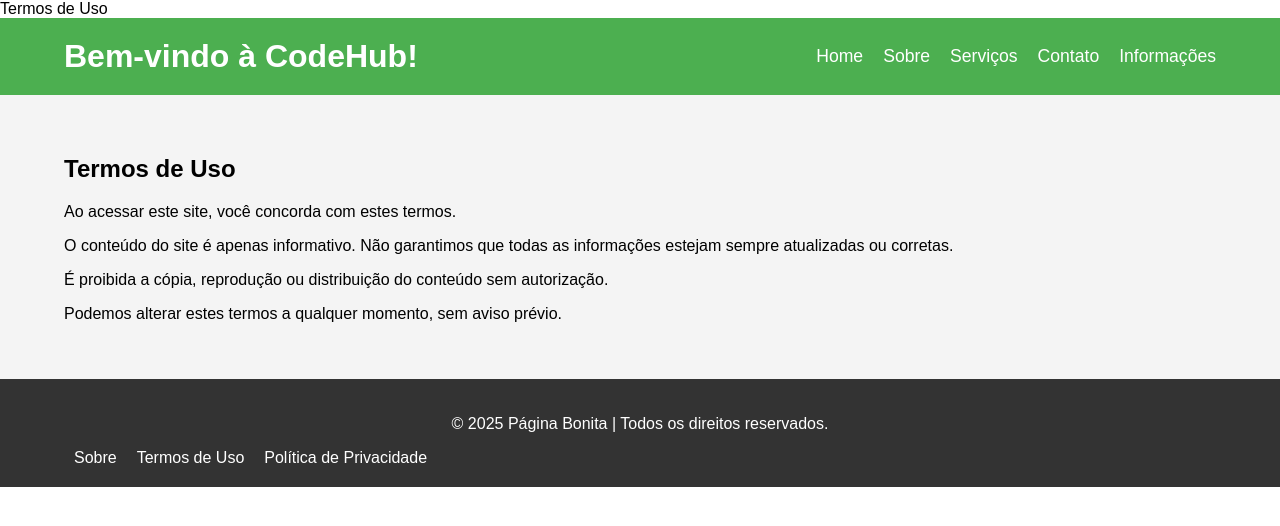
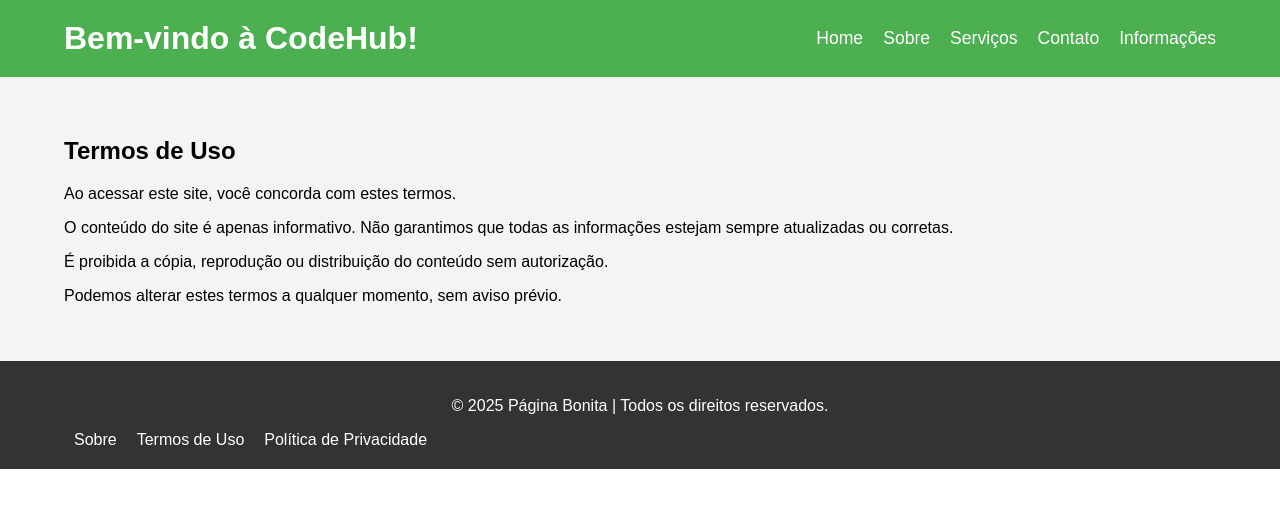
Before and after one commit to jnevesthe/cod, a Django app: page /termos/ in a window 1280 px wide. Shown: the top 526 px of the page. Run offline with Django 5.2, Linux system fonts and the light colour scheme.

Commit message:
Update termos.html

```diff
--- a/paginas/templates/paginas/termos.html
+++ b/paginas/templates/paginas/termos.html
@@ -1,7 +1,7 @@
 {% extends "paginas/base.html" %}
 {% load static %}
 
-{% block title %}Termos de Uso{% endblock %}
+
 
 {% block main %}
 <main>
```
